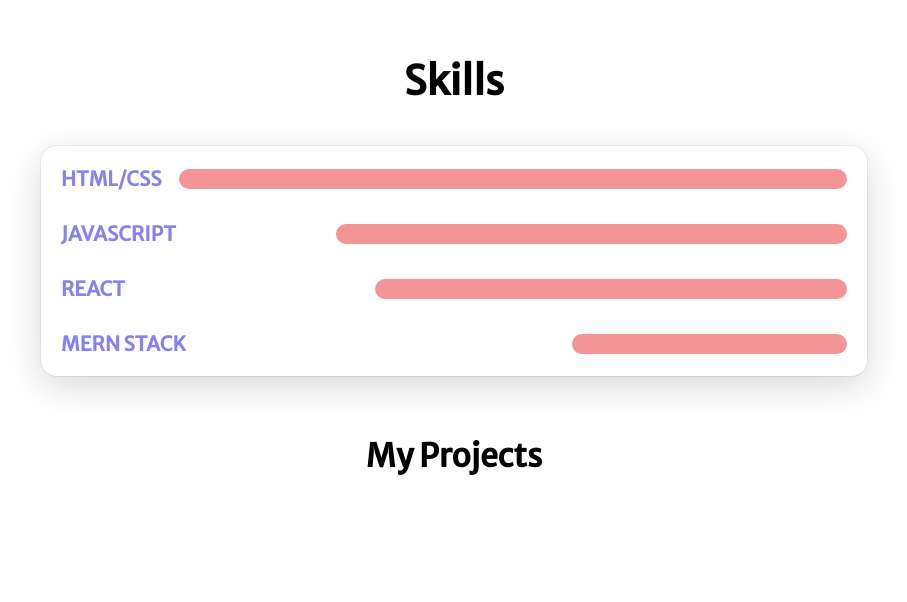
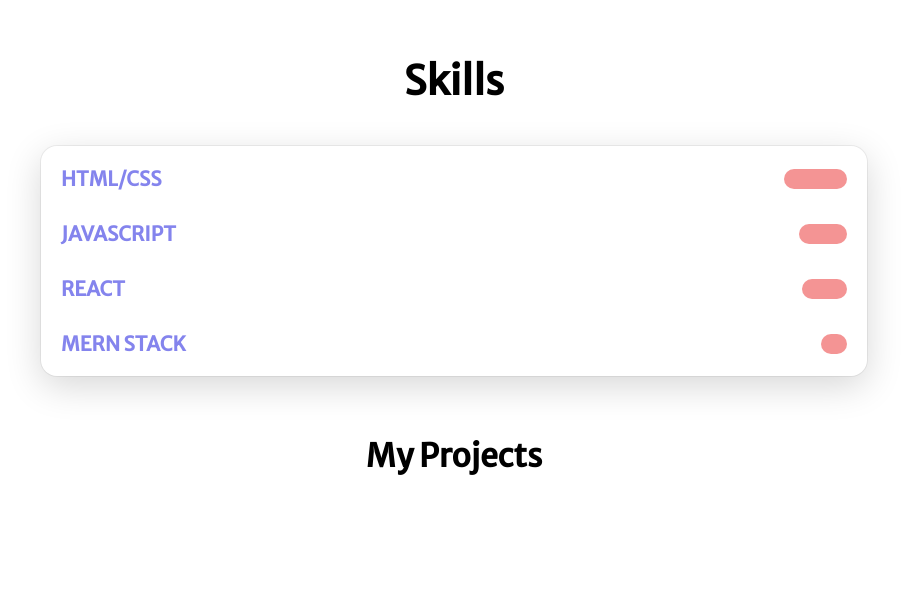
Before and after one commit to Vinayak-Sharma-744/oibsip_1, a React (Create React App) app: page / in a window 1280 px wide. Shown: the part 1262-1864 px from the top of the page, without its empty margins (186-1093 px from the left). Built offline with nearby package versions, Linux system fonts and the light colour scheme.

Commit message:
skill animation

```diff
--- a/src/components/Skills/skills.css
+++ b/src/components/Skills/skills.css
@@ -4,7 +4,7 @@
   align-items: center;
   justify-content: space-between;
   gap: 40px;
-  margin: 50px 50px 50px 50px;
+  margin: 50px;
 }
 
 .skills h1 {
@@ -38,11 +38,18 @@
   gap: 10px;
 }
 
+
+
 .skills-html span {
   width: 85%;
   height: 20px;
   background-color: rgb(244, 148, 148);
   border-radius: 20px;
+  animation: html 2s ease infinite;
+}
+@keyframes html {
+    from {width: 0%;}
+    to {width: 85%;}
 }
 
 .skills-javascript span {
@@ -50,6 +57,12 @@
   height: 20px;
   background-color: rgb(244, 148, 148);
   border-radius: 20px;
+  animation: js 2s ease infinite;
+}
+
+@keyframes js {
+    from {width: 0%;}
+    to {width: 65%;}
 }
 
 .skills-react span {
@@ -57,6 +70,12 @@
   height: 20px;
   background-color: rgb(244, 148, 148);
   border-radius: 20px;
+  animation: react 2s ease infinite;
+}
+
+@keyframes react {
+    from {width: 0%;}
+    to {width: 60%;}
 }
 
 .skills-mern span {
@@ -64,4 +83,10 @@
   height: 20px;
   background-color: rgb(244, 148, 148);
   border-radius: 20px;
+  animation: mern 2s ease infinite;
 }
+
+@keyframes mern {
+    from {width: 0%;}
+    to {width: 35%;}
+}
```
